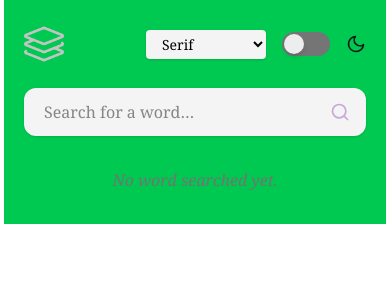
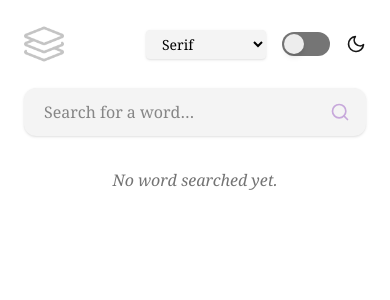
Before and after one commit to ckcristock/dictionary-app, a Next.js app: page / in a window 390 px wide. Shown: the top 300 px of the page. Built offline with nearby package versions, Linux system fonts and the light colour scheme.

Commit message:
fix responsive

```diff
--- a/src/app/layout.tsx
+++ b/src/app/layout.tsx
@@ -25,7 +25,7 @@ export default function RootLayout({
       >
         <ClientProviders>
           <FontWrapper>
-            <main className="flex flex-col items-center px-1 md:px-6 pt-0 md:mt-4 pb-4 md:pb-6 max-w-3xl mx-auto">
+            <main className="flex flex-col items-center p-0 md:m-0 lg:p-0">
               <section className="w-full">{children}</section>
             </main>
           </FontWrapper>
--- a/src/app/page.tsx
+++ b/src/app/page.tsx
@@ -34,7 +34,7 @@ export default function HomePage() {
 
   return (
     <main
-      className={`max-w-5xl mx-auto px-5 pt-6 pb-8 md:px-4 md:py-4 lg:px-8 lg:py-8 font-${font} flex flex-col bg-green-500`}
+      className={`max-w-5xl mx-auto p-0 px-6 mt-6 pb-16 md:p-0 md:mx-8 md:mt-10 lg:mx-auto lg:px-48 lg:mt-11 font-${font} flex flex-col`}
     >
       {/* Header: Icon + Controls */}
       <Header fonts={fontOptions} font={font} setFont={handleSetFont} />
```
